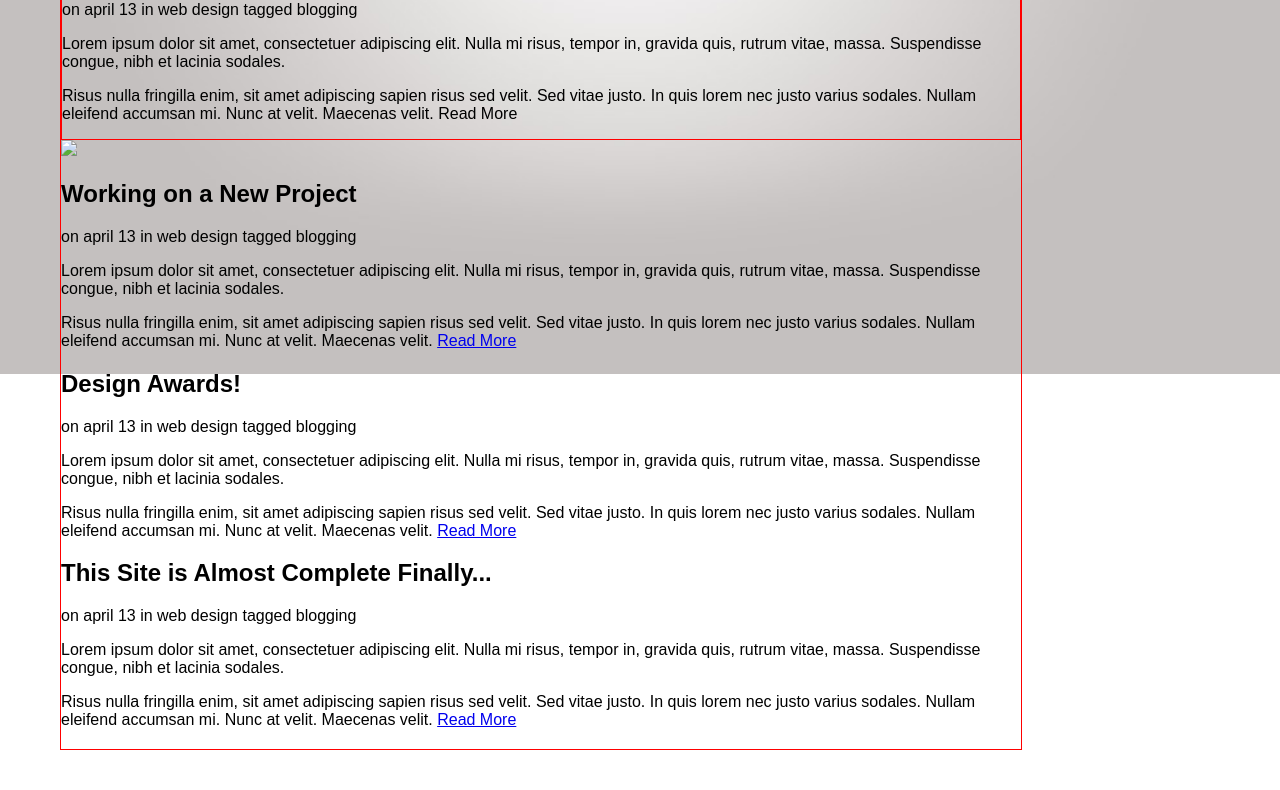
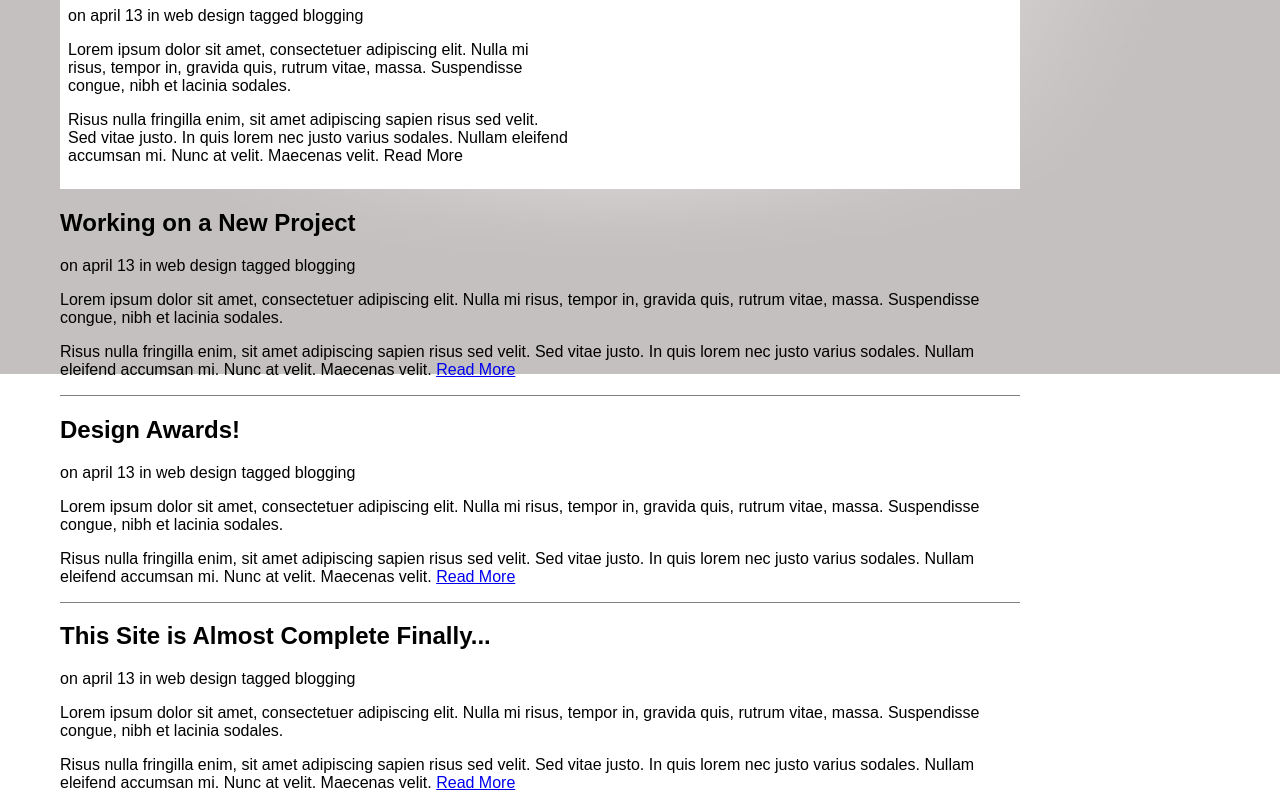
Before and after one commit to doctorgabi/20130916-eCard, a plain HTML site: page index.html in a window 1280 px wide. Shown: the part 171-961 px from the top of the page. Before the commit the page ends 921 px from the top, so only its background shows below. Drawn offline with Linux system fonts and the light colour scheme.

Commit message:
basic styles

```diff
--- a/css/style.css
+++ b/css/style.css
@@ -3,13 +3,13 @@ body
   background-image:url('../images/background_light.jpg');
   background-repeat:no-repeat;
   background-size:100%;
+  height: 100%;
 }
 
 #main
 {
   width:960px;
   margin:70px 0 0 60px;
-  border: 1px solid red;
   }
 
 #logo{
@@ -18,11 +18,22 @@ body
   left: 60px;
 }
 
+#lead{
+  background-color: white;
+}
+
 #lead > article{
-  border: 1px solid red;
-  width: 200px
-  height: 700px;
+  width: 500px;
   float: left;
+}
+
+#lead > *
+{
+  margin: 8px;
+}
+
+#lead > img{
+  border: 1px solid gray;
 }
 
 #lead > image{
@@ -34,3 +45,9 @@ body
 {
   clear:both;
 }
+
+#subsection > article:nth-child(2)
+{
+  border-top: 1px solid gray;
+  border-bottom: 1px solid gray;
+}
```
